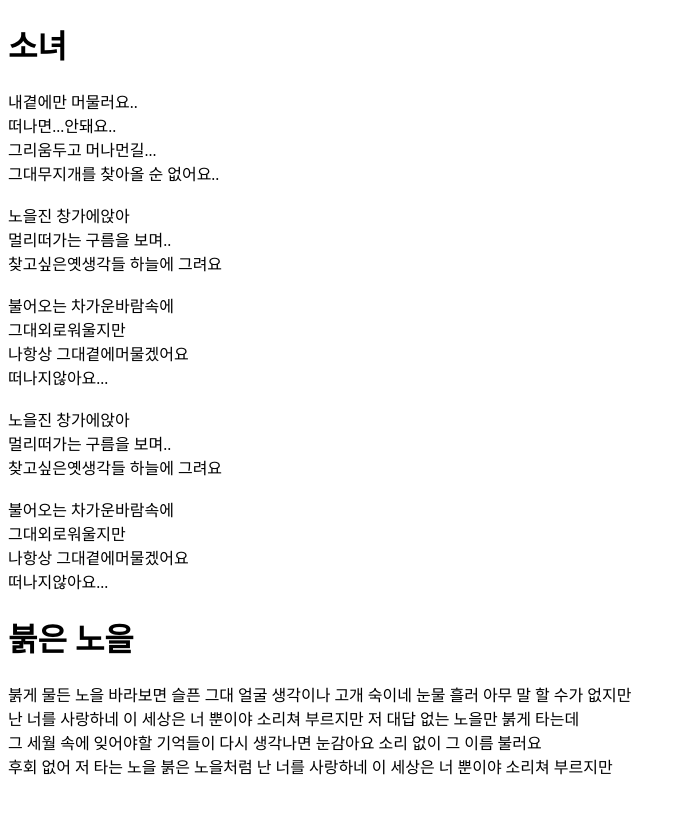
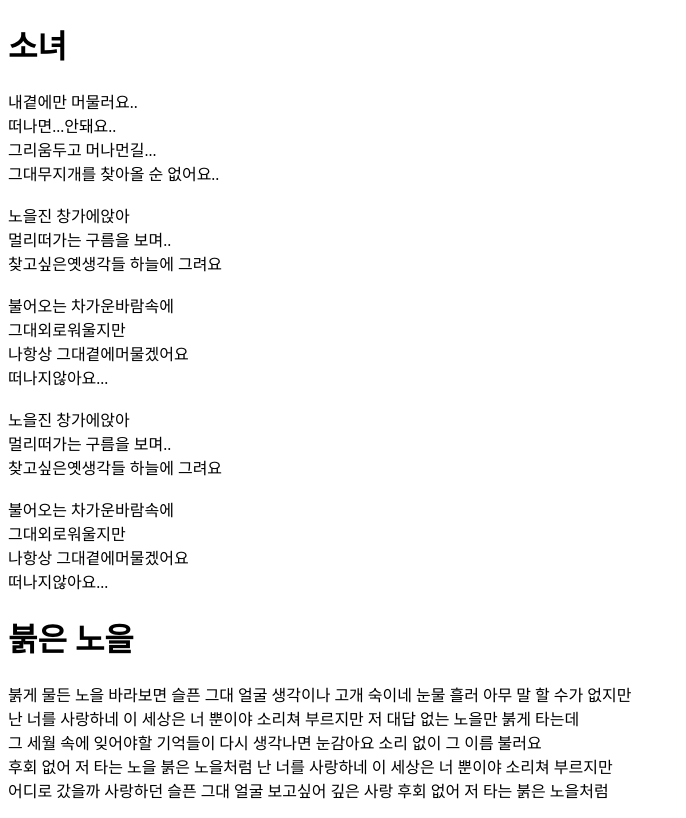
Before and after one commit to dyddks/gitTest, a plain HTML site: page index.html in a window 1280 px wide. Shown: the whole page, without its empty margins (0-686 px from the left). Drawn offline with Linux system fonts and the light colour scheme.

Commit message:
붉은노을 다섯번재 가사 추가

```diff
--- a/index.html
+++ b/index.html
@@ -42,7 +42,8 @@
         눈감아요 소리 없이 그 이름 불러요<br>
         후회 없어 저 타는 노을 붉은 노을처럼
         난 너를 사랑하네 이 세상은 너 뿐이야 소리쳐 부르지만<br>
-
+        어디로 갔을까 사랑하던 슬픈 그대 얼굴 보고싶어
+        깊은 사랑 후회 없어 저 타는 붉은 노을처럼
     </p>
 </body>
 </html>
```
